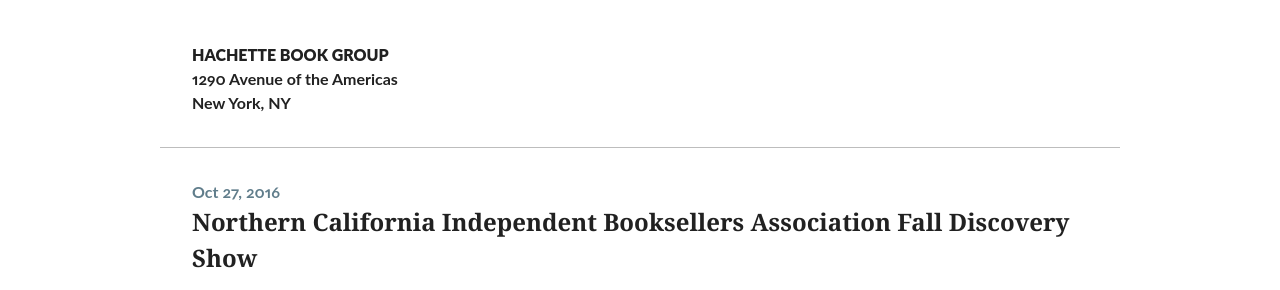
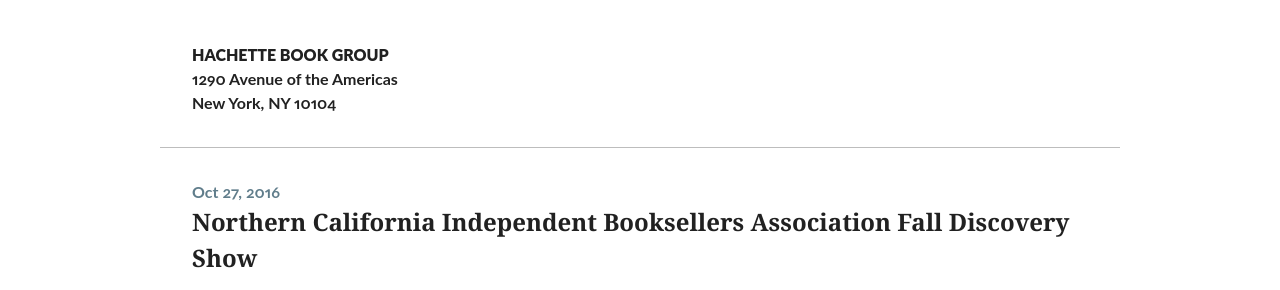
Before and after one commit to budparr/jekyll-base-for-authors, a Jekyll site: the page built from _landing_pages/events.md, in a window 1280 px wide and 900 px high, scrolled down 1544 px. Shown: the part 167-457 px from the top of the window. Built offline with Jekyll 4.4.1, drawn with Linux system fonts in a browser that asks for light colours.

Commit message:
Updated '/_events/2016-10-22-hachette-book-club-brunch.md' via CloudCannon

```diff
--- a/_events/2016-10-22-hachette-book-club-brunch.md
+++ b/_events/2016-10-22-hachette-book-club-brunch.md
@@ -1,14 +1,16 @@
 ---
-title: "Hachette Book Club Brunch"
-start_at: 2016-10-22T10:00:00Z
+title: Hachette Book Club Brunch
+start_at: 2016-10-22T10:00:00.000Z
 venue:
   name: HACHETTE BOOK GROUP
   address: 1290 Avenue of the Americas
   city: New York
   state: NY
-  zip:
-link: "http://www.bookclubbrunch.com"
+  zip: '10104'
+link: 'http://www.bookclubbrunch.com'
 ---
+
+
 Hachette Book Group’s 5th Annual Book Club Brunch
 
 10am-2.30pm
@@ -17,5 +19,4 @@
 
 Book Club Discussion with Min Jin Lee and her editor Deb Futter about the forthcoming novel PACHINKO at 1.50-2.30pm.
 
-
 **THIS EVENT IS SOLD OUT. PLEASE JOIN THE WAITLIST**
```
